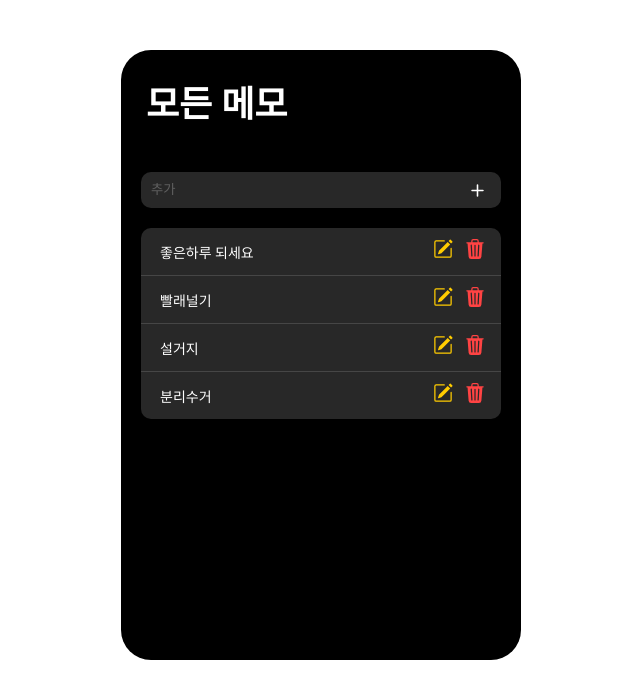
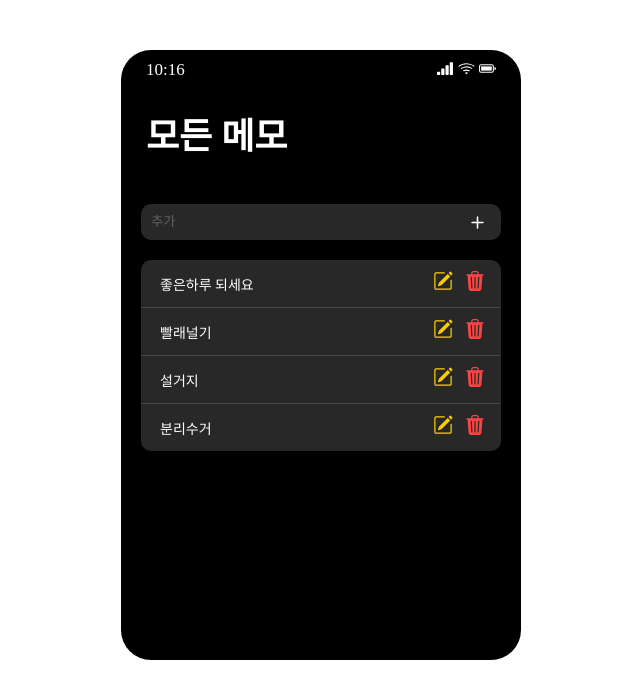
Before and after one commit to sssungsik/Todo_react, a React (Create React App) app: page / in a window 1280 px wide. Shown: the top 698 px of the page, without its empty margins (319-959 px from the left). Built offline with nearby package versions, Linux system fonts and the light colour scheme; a web font is replaced by a local one.

Commit message:
update : nav추가 ( 현재시간, 아이콘)

```diff
--- a/package.json
+++ b/package.json
@@ -7,6 +7,7 @@
     "@testing-library/react": "^13.4.0",
     "@testing-library/user-event": "^13.5.0",
     "bootstrap-icons": "^1.11.3",
+    "dayjs": "^1.11.13",
     "react": "^18.3.1",
     "react-bootstrap-icons": "^1.11.4",
     "react-dom": "^18.3.1",
--- a/src/App.js
+++ b/src/App.js
@@ -3,7 +3,7 @@
 
 import ToDoList from './ToDoList';
 import ToDoCreate from './ToDoCreate';
-
+import ToDoDate from './ToDodate';
 const toDoItems = [
   { title: '좋은하루 되세요', completed: false },
   { title: '빨래널기', completed: false },
@@ -36,10 +36,13 @@
 
   render() {
     return (
+
       <div className="container">
+          <ToDoDate/>
         <div className="header">
           <h1>모든 메모</h1>
         </div>
+
         <ToDoCreate createItem={this.createItem} />
         <ToDoList
           toDoItems={this.state.toDoItems}
--- a/src/ToDoCreate.js
+++ b/src/ToDoCreate.js
@@ -23,7 +23,7 @@
     return (
        <div className='create-container'>
             <form className='create-form' onSubmit={this.handleSubmit}>
-                <input type='text' placeholder='추가' ref='createNew' />
+                <input type='text' placeholder='추가' ref='createNew' autoFocus />
                 <button><Plus /></button>
             </form>
        </div>
--- /dev/null
+++ b/src/ToDodate.js
@@ -0,0 +1,25 @@
+import React from 'react';
+import { BatteryFull } from 'react-bootstrap-icons';
+import { Wifi } from 'react-bootstrap-icons';
+import { Reception4 } from 'react-bootstrap-icons';
+import './App.css';
+
+
+class ToDoDate extends React.Component {
+
+  render() {
+    const today = new Date();
+    const hours = String(today.getHours()).padStart(2, '0');
+    const minutes = String(today.getMinutes()).padStart(2, '0');
+    const formattedDate = `${hours}:${minutes}`;
+
+    return (
+        <div class="header-date">
+            <span class="cDate">{formattedDate}</span>
+            <span class="cIcon"><Reception4/><Wifi /><BatteryFull /></span>
+        </div>
+    );
+  }
+}
+
+export default ToDoDate;
--- a/src/index.css
+++ b/src/index.css
@@ -30,6 +30,22 @@
   background: black;
   border-radius: 30px;
   height: 580px;
+}
+.header-date {
+  display: flex;
+  justify-content: space-between;
+  font-size: 17px;
+  color: white;
+  .cDate {
+    padding: 10px 0 0 25px;
+  }
+  .cIcon {
+    text-align: right;
+    padding: 10px 25px 0 0;
+    svg {
+      margin:0 0 0 4px;
+    }
+  }
 }
 
 .header {
```
Also changed, not shown: 1 other file (tests, documents, lock files or other folders).
